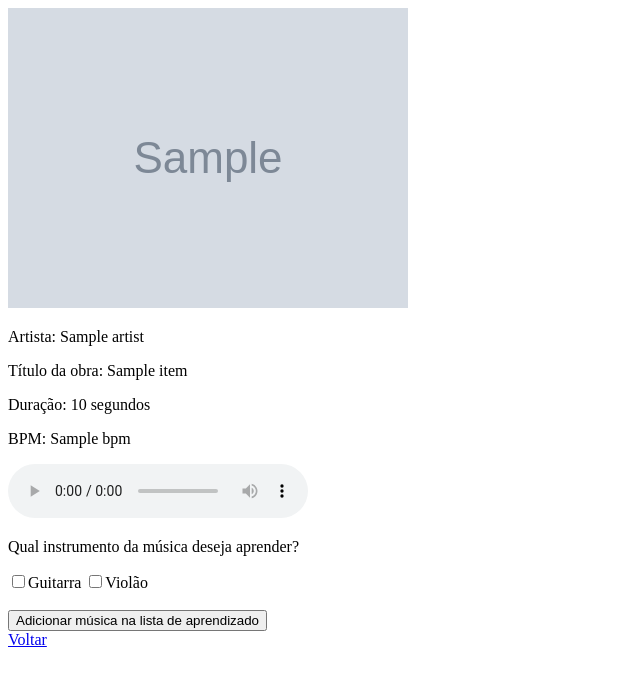
After one commit to americogabriel/MusicsToplay, a Django app: page /perfilmusica/1 in a window 1280 px wide. The commit adds this page. Shown: the top 686 px of the page, without its empty margins (0-640 px from the left). Run offline with Django 5.2, Linux system fonts and the light colour scheme; tables that the repository leaves empty hold one stand-in row (values such as "Sample post"); grey boxes marked "Sample" are stand-in pictures; a database or web service that is not in the repository returns one stand-in record (values such as "Sample title"); data that the repository does not hold is empty.

Commit message:
✨feat: Criar objeto MusicasAprender + ajustes nos campos do model MusicasAprender,views e templates

```diff
--- a/SiteGabrielMusico/cifras/models.py
+++ b/SiteGabrielMusico/cifras/models.py
@@ -10,13 +10,13 @@ class MusicasAprender(models.Model):
 
     nome_banda = models.CharField(max_length=40)
     nome_musica = models.CharField(max_length=40)
-    duracao = models.TimeField()
-    tom_musica = models.CharField(max_length= 5)
+    duracao = models.IntegerField()
+    bpm = models.IntegerField()
     instrumento = models.CharField(choices= INSTRUMENTO_CHOICES,default= 'violao') # com o conjunto de tuplas(INSTRUMENTO_CHOICES), usamos o atributo choice para o campo ter somente as opções da tupla como valor e o default dita um valor que caso o campo fique em branco este valor padrão será o valor do campo.
 
     ## classe Meta
     class Meta:
-        verbose_name_plural = "MusicasViolao" # o atributo verbose_name_plural controla como o nome vai ficar no plural quando for pro painel django admin
+        verbose_name_plural = "MusicasAprender" # o atributo verbose_name_plural controla como o nome vai ficar no plural quando for pro painel django admin
 
     ## def __str__ é um método que retorna o titulo de cada objeto no painel do django admin, podemos modificar esse titulo colocando o valor de qualquer atributo do model(neste caso foi o atributo nome_musica)
     def __str__(self):
--- /dev/null
+++ b/SiteGabrielMusico/cifras/templates/cifras/perfilmusica.html
@@ -0,0 +1,36 @@
+<!DOCTYPE html>
+<html lang="en">
+<head>
+    <meta charset="UTF-8">
+    <meta name="viewport" content="width=device-width, initial-scale=1.0">
+    <title>{{musica.title}}</title>
+</head>
+<body>
+    <div class="caixa-musica">
+        <img src="{{musica.album.cover}}" alt="{{musica.album.title}}"> <br>
+        <p>Artista: {{musica.artist.name}}</p>
+        <p>Título da obra: {{musica.title}}</p>
+        <p>Duração: {{musica.duration}} segundos</p>
+        <p>BPM: {{musica.bpm}}</p>
+        <audio class="audio-player" controls>
+            <source src="{{musica.preview}}" type="audio/mpeg">
+        </audio>
+        <div class="favoritar">
+            <form action ="{% url 'url_createmusica'%}" method="POST">
+                {% csrf_token %}
+                <p>Qual instrumento da música deseja aprender?</p>
+                <input type="hidden" name="id_musica" value="{{musica.id}}">
+                <input type="hidden" name="nome_banda" value="{{musica.artist.name}}">
+                <input type="hidden" name="nome_musica" value="{{musica.title}}">
+                <input type="hidden" name="duracao" value="{{musica.duration}}">
+                <input type="hidden" name="bpm" value="{{musica.bpm}}">
+                <input type="checkbox" name="instrumento" value="Guitarra">Guitarra</input>
+                <input type="checkbox" name="instrumento" value="Violao">Violão</input><br><br>
+                <button type="submit">Adicionar música na lista de aprendizado</button>
+            </form>
+        </div>
+    </div>
+
+    <a href="{% url 'url_home' %}?pesquisa={{musica.artist.name}}">Voltar</a>
+</body>
+</html>
--- a/SiteGabrielMusico/cifras/urls.py
+++ b/SiteGabrielMusico/cifras/urls.py
@@ -1,10 +1,11 @@
 from django.urls import path
-from .views import Home,CreateMusicasAprender,ListMusicasAprender,UpdateMusicasAprender,DeleteMusicasAprender
+from .views import Home,CreateMusicasAprender,ListMusicasAprender,UpdateMusicasAprender,DeleteMusicasAprender,PerfilMusica
 
 urlpatterns = [
     path('',Home.as_view(), name = 'url_home'),
-    path('formcreatemusica/',CreateMusicasAprender.as_view(),name= 'url_createmusica'),
+    path('createmusica/',CreateMusicasAprender.as_view(),name= 'url_createmusica'),
     path('listmusicas/',ListMusicasAprender.as_view(), name = 'url_listmusicas'),
     path('updatemusicas/<int:pk>',UpdateMusicasAprender.as_view(), name = 'url_updatemusicas'),
-    path('deletemusica/<int:pk>',DeleteMusicasAprender.as_view(), name = 'url_deletemusicas')
+    path('deletemusica/<int:pk>',DeleteMusicasAprender.as_view(), name = 'url_deletemusicas'),
+    path('perfilmusica/<int:id>',PerfilMusica.as_view(), name= 'url_perfilmusica')
 ]
--- a/SiteGabrielMusico/cifras/views.py
+++ b/SiteGabrielMusico/cifras/views.py
@@ -1,40 +1,50 @@
-from django.shortcuts import render
+from django.shortcuts import render,redirect
 from django.urls import reverse_lazy
 from .models import MusicasAprender
 from django.views.generic import View,CreateView,ListView,UpdateView,DeleteView,FormView
 import requests #biblioteca para requisições http, vamos usar para fazer requisições na nossa api do deezer
 from django.http import HttpResponse
-import json
-
 
 class Home(View):
+    # usa somente o method GET e usa o if para indentificar se é uma requisição com pesquisa enviada ou o usuário está na tela inicial de pesquisa
     def get(self,request,*args,**kwargs):
 
-        return render(request,"cifras/home.html")
+        if request.GET.get('pesquisa'):
+            # quando enviar a pesquisa e o request receber pelo método POST a pesquisa, ele pega adiciona a pesquisa na API
+            query = request.GET.get('pesquisa')
+            response = requests.get(f"https://api.deezer.com/search?q={query}")
 
-    def post(self,request,*args,**kwargs):
+            # cria um contexto que contém a resposta da API com o resultado da busca, e através do render envia elas para o template renderizar
+            context = {}
+            context['musicas'] = response.json() # pega a resposta retornada pela API em formato JSON e transforma ela em algum tipo python(lista,dicionario,string,etc) para facilitar a manipulçao do arquivo json, no nosso caso foi transformado em um dicionario
+            return render(request,"cifras/home.html",context)
+        else:
+            # renderiza somente o template da barra de pesquisa
+            return render(request,"cifras/home.html")
 
-        # quando enviar a pesquisa e o request receber pelo método POST a pesquisa, ele pega adiciona a pesquisa na API
-        query = request.POST.get('pesquisa')
-        response = requests.get(f"https://api.deezer.com/search?q={query}")
-
-        # cria um contexto que contém a resposta da API com o resultado da busca, e através do render envia elas para o template renderizar
-        context = {}
-        context['musicas'] = response.json() # pega a resposta retornada pela API em formato JSON e transforma ela em algum tipo python(lista,dicionario,string,etc) para facilitar a manipulçao do arquivo json, no nosso caso foi transformado em um dicionario
-        context['method'] = request.method
-        print(context['musicas']['data'][0])
-        return render(request,"cifras/home.html",context)
+class PerfilMusica(View):
+    def get(self,request,*args,**kwargs):
+        query = kwargs.get('id') # pego o id da musica que foi enviado pela url e armazenado no kwargs da requisição(exemplo -> {'id':21312})
+        response = requests.get(f"https://api.deezer.com/track/{query}")
+        context = {'musica' : response.json()}
+        return render(request,'cifras/perfilmusica.html',context)
 
 
 
+class CreateMusicasAprender(View):
+    def post(self,request,*args,**kwargs):
+        id_musica = request.POST.get('id_musica')
+        nome_banda = request.POST.get('nome_banda')
+        nome_musica = request.POST.get('nome_musica')
+        duracao = request.POST.get('duracao')
+        bpm = float(request.POST.get('bpm')) # o campo bpm chega como uma string que guarda um número decimal e nós transformamos em float
+        bpm = round(bpm) # aqui pegamos esse float e arredondamos para cima, tornando ela um INT(nosso campo "bpm" do model só aceita valores inteiros)
+        instrumento = request.POST.get('instrumento')
 
+        obj = MusicasAprender.objects.create(nome_banda = nome_banda,nome_musica = nome_musica, duracao = duracao, bpm = bpm, instrumento = instrumento)
+        if obj:
+            return redirect("url_perfilmusica",id = id_musica)
 
-
-class CreateMusicasAprender(CreateView):
-    model = MusicasAprender
-    fields = ['nome_banda','nome_musica','duracao','tom_musica','instrumento']
-    template_name = 'cifras/createMusicasAprender.html'
-    success_url = reverse_lazy('url_home')
 
 class UpdateMusicasAprender(UpdateView):
     model = MusicasAprender
```
Also changed, not shown: SiteGabrielMusico/cifras/templates/cifras/home.html (+7 -3 lines), SiteGabrielMusico/cifras/migrations/0001_initial.py, SiteGabrielMusico/db.sqlite3.
